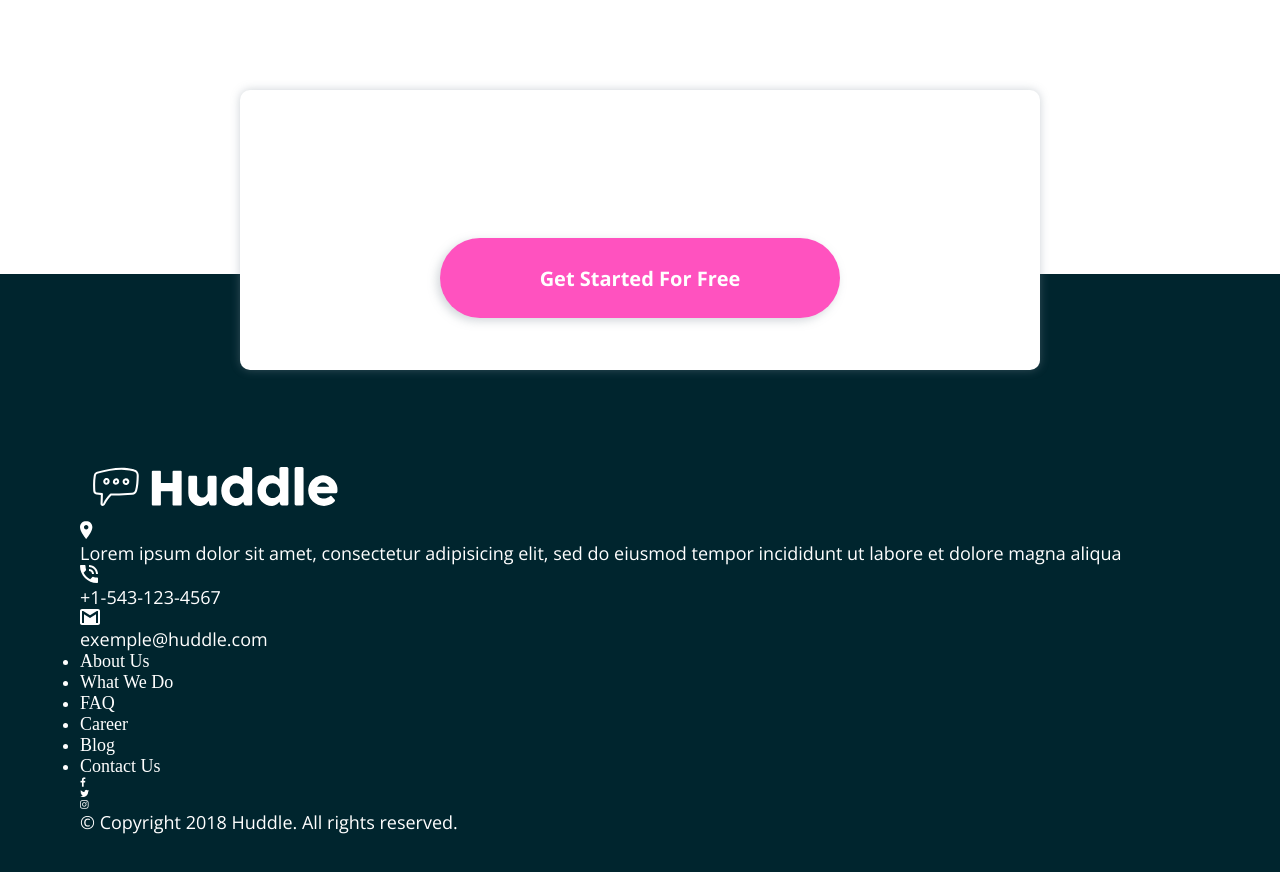
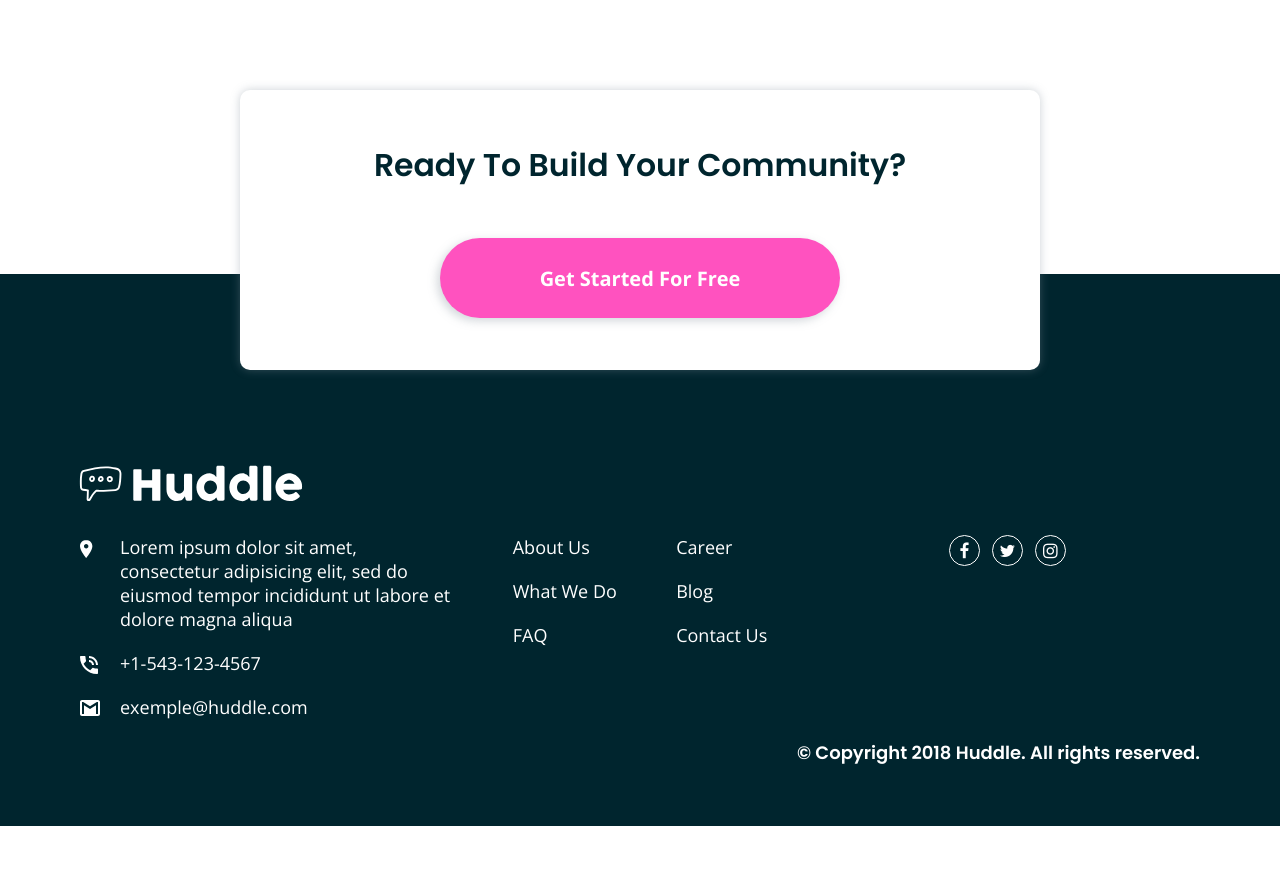
Before and after one commit to hassanahmadp/huddle-landing-page-straight, a plain HTML site: page index.html in a window 1280 px wide. Shown: the part 2430-3302 px from the top of the page. After the commit the page ends 3256 px from the top, so only its background shows below. Drawn offline with nearby package versions, Linux system fonts and the light colour scheme.

Commit message:
desktop screen done

```diff
--- /dev/null
+++ b/css/_footer-main.scss
@@ -0,0 +1,42 @@
+.footer-main {
+  display: flex;
+  padding: 2rem 0;
+}
+
+.footer-main-item {
+  flex: 1 1 300px;
+}
+
+.contact {
+  .contact-image {
+    float: left;
+    position: relative;
+    top: 5px;
+  }
+  .contact-text {
+    margin-left: 4rem;
+  }
+}
+
+.phone-number {
+  margin: 2rem 0;
+}
+
+.menu {
+  @include flex(space-evenly, flex-start);
+}
+
+.social {
+  @include flex(center, flex-start);
+  .social-links {
+    width: 3.1rem;
+    height: 3.1rem;
+    border-radius: 50%;
+    margin-right: 12px;
+    border: 1px solid white;
+    @include idealFlex;
+    i {
+      font-size: 1.7rem;
+    }
+  }
+}
--- a/css/_footer.scss
+++ b/css/_footer.scss
@@ -7,6 +7,7 @@ footer {
 }
 
 .cta {
+  color: color(very-dark-cyan);
   border-radius: 1rem;
   padding: 5.2rem;
   width: 80rem;
@@ -38,3 +39,18 @@ footer {
     font-size: 2rem;
   }
 }
+
+.footer-logo {
+    width: 24rem;
+    position: relative;
+    right: 12px;
+}
+
+.copyright {
+    @include flex(flex-end,center);
+  p {
+      display: inline;
+    text-align: left;
+    font-family: "Poppins", sans-serif;
+  }
+}
--- a/css/styles.scss
+++ b/css/styles.scss
@@ -43,9 +43,14 @@ h3 {
   font-size: 1.5* 1.8rem;
 }
 
-p {
+p,li {
   font-family: "Open Sans", sans-serif;
   font-weight: 400;
+}
+
+li {
+  list-style: none;
+  margin-bottom: 2rem;
 }
 
 a {
@@ -62,3 +67,4 @@ a,li {
 @import "./section1";
 @import "./main";
 @import "./footer";
+@import "./footer-main";
--- a/index.html
+++ b/index.html
@@ -120,7 +120,7 @@
         class="footer-logo"
       />
       <div class="footer-main">
-        <div class="contact">
+        <div class="footer-main-item contact">
           <div class="location">
             <img
               class="contact-image"
@@ -149,7 +149,7 @@
             <p class="contact-text">exemple@huddle.com</p>
           </div>
         </div>
-        <div class="menu">
+        <div class="footer-main-item menu">
           <ul>
             <li class="list-items">About Us</li>
             <li class="list-items">What We Do</li>
@@ -161,7 +161,7 @@
             <li class="list-items">Contact Us</li>
           </ul>
         </div>
-        <div class="social">
+        <div class="footer-main-item social">
           <div class="social-links">
             <i class="fa fa-facebook" aria-hidden="true"></i>
           </div>
```
Also changed, not shown: css/styles.css, 1 other file.
